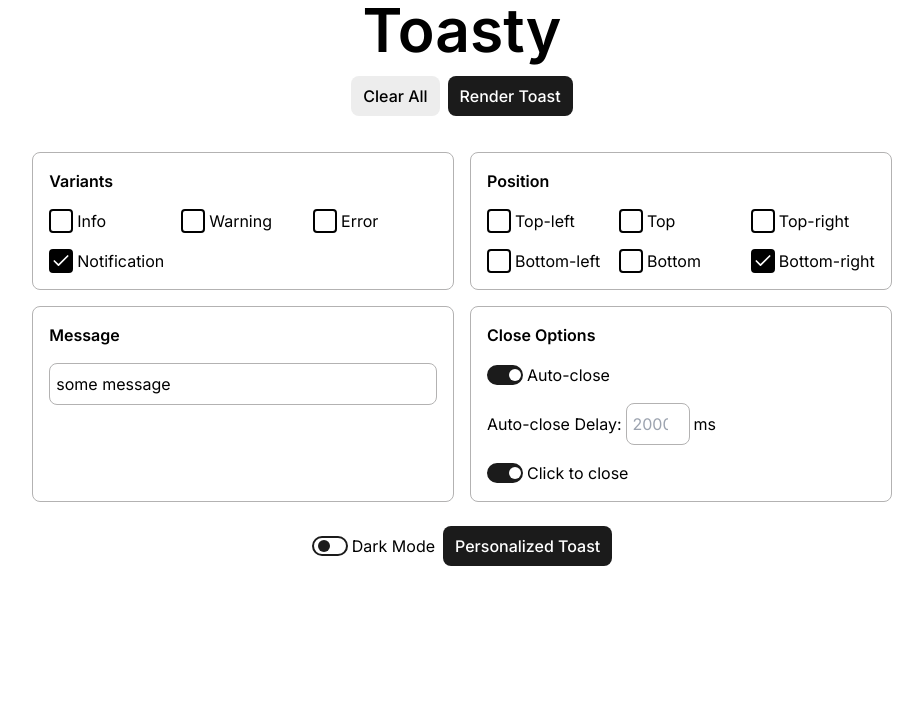
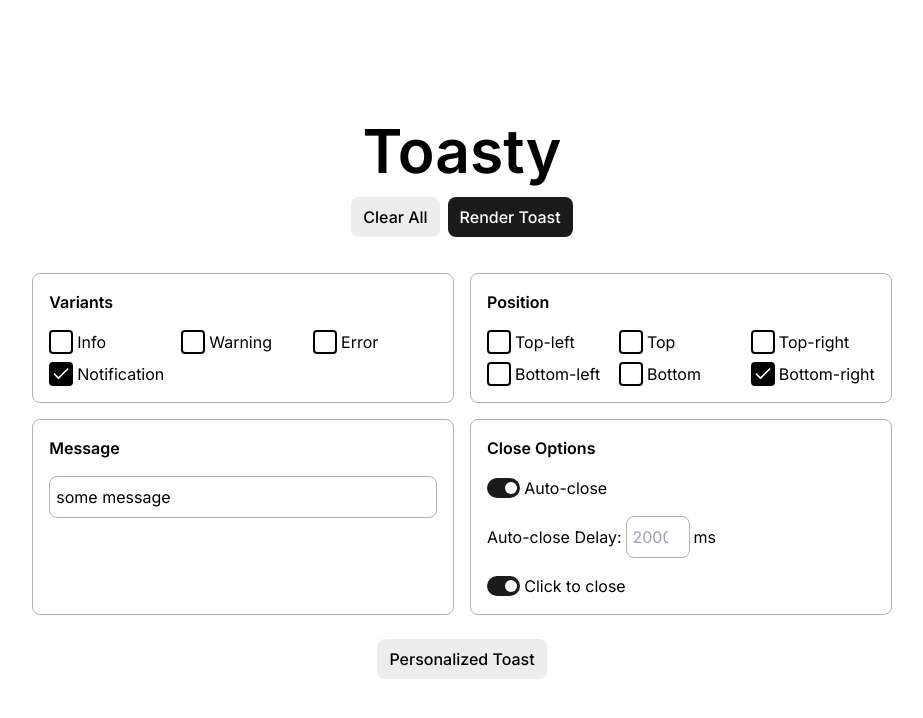
Before and after one commit to andrescasa-dev/toasty-playground, a Next.js app: page / in a window 1280 px wide. Shown: the top 718 px of the page, without its empty margins (178-1101 px from the left). Built offline with nearby package versions, Linux system fonts and the light colour scheme.

Commit message:
improvements: label hitbox, layout centered, active switch bug fixed

```diff
--- a/package.json
+++ b/package.json
@@ -16,7 +16,8 @@
     "next": "14.2.5",
     "prettier-plugin-tailwindcss": "^0.6.5",
     "react": "^18",
-    "react-dom": "^18"
+    "react-dom": "^18",
+    "toasty-casa": "^1.0.2"
   },
   "devDependencies": {
     "@types/node": "^20",
--- a/src/app/page.tsx
+++ b/src/app/page.tsx
@@ -38,16 +38,15 @@ export default function Home() {
 
     const newToast: PersonalizedToastConfig = {
       message: msg,
-      //@ts-expect-error Type validation here is not necessary, because this error only occurs in this playground context, the final user won't use Toasty like in this sandbox
+      //@ts-expect-error ts(2322) This only happens in this playground context. adding validation could be great but unnecessary for this case
       intent: intent,
     };
-    setMsg("");
 
     pushToast(newToast);
   };
 
   return (
-    <main className="flex h-screen flex-col items-center gap-6">
+    <main className="flex h-screen flex-col items-center justify-center gap-6">
       <form
         onSubmit={handleSubmit}
         className="flex w-full flex-col gap-4 md:gap-y-9"
@@ -74,7 +73,7 @@ export default function Home() {
           <ConfigSection title="Variants">
             <RadioGroup
               options={["info", "warning", "error", "notification"]}
-              className="grid grid-cols-3 gap-2 gap-y-4"
+              className="grid grid-cols-3 gap-2"
               name="intent"
               value={intent}
               onChange={setIntent}
@@ -93,7 +92,7 @@ export default function Home() {
                 "bottom",
                 "bottom-right",
               ]}
-              className="grid grid-cols-3 gap-2 gap-y-4"
+              className="grid grid-cols-3 gap-2"
             />
           </ConfigSection>
           <ConfigSection title="Message">
@@ -141,9 +140,6 @@ export default function Home() {
         </div>
       </form>
       <div className="flex gap-2">
-        <LabelWrapper text="Dark Mode" className="self-center">
-          <Switch />
-        </LabelWrapper>
         <Button
           onClick={() =>
             pushToast({
@@ -153,7 +149,7 @@ export default function Home() {
               isAutoClose: false,
             })
           }
-          intent="primary"
+          intent="secondary"
         >
           Personalized Toast
         </Button>
--- a/src/components/Label.tsx
+++ b/src/components/Label.tsx
@@ -2,7 +2,7 @@ import { Label as LabelHeadless } from "@headlessui/react";
 import { textStyles } from "./typography/Text";
 
 function Label({ children, ...delegate }: { children: string }) {
-  const composeClassName = `${textStyles({ type: "body-1" })} first-letter:uppercase`;
+  const composeClassName = `${textStyles({ type: "body-1" })} first-letter:uppercase w-full pl-1 cursor-pointer`;
   return (
     <LabelHeadless className={composeClassName} {...delegate}>
       {children}
--- a/src/components/LabelWrapper.tsx
+++ b/src/components/LabelWrapper.tsx
@@ -11,7 +11,7 @@ function LabelWrapper({
   className?: string;
   children: ReactElement;
 }) {
-  const composeClassName = `flex items-center gap-1 ${className}`;
+  const composeClassName = `flex items-center cursor-pointer ${className} `;
   return (
     <Field className={composeClassName}>
       {children}
--- a/src/components/Switch.tsx
+++ b/src/components/Switch.tsx
@@ -12,7 +12,7 @@ function Switch({ ...delegate }: SwitchProps) {
       value="true"
       className="group inline-flex h-5 w-9 items-center rounded-full border-2 border-primary bg-white transition data-[checked]:bg-primary"
     >
-      <span className="size-3 translate-x-1 rounded-full bg-primary transition group-data-[checked]:translate-x-5 group-data-[checked]:bg-white" />
+      <span className="size-3 translate-x-1 rounded-full bg-primary transition group-data-[checked]:translate-x-4 group-data-[checked]:bg-white" />
     </SwitchHeadless>
   );
 }
--- a/src/components/Toast.tsx
+++ b/src/components/Toast.tsx
@@ -1,9 +1,8 @@
 import { cva, VariantProps } from "class-variance-authority";
 import { CircleX, Info, TriangleAlert, X } from "lucide-react";
 import { useEffect } from "react";
-import Text from "./typography/Text";
+import { GeneralToastConfig } from "../types/index";
 import Timer from "./Timer";
-import { GeneralToastConfig } from "@/types";
 
 const iconDict = {
   notification: false as const,
@@ -56,7 +55,7 @@ function Toast({
   useEffect(() => {
     if (isAutoClose) {
       const timeOut = setTimeout(() => {
-        handleClose && handleClose();
+        if (handleClose) handleClose();
       }, closeDelay);
       return () => clearTimeout(timeOut);
     }
@@ -75,9 +74,7 @@ function Toast({
 
       <div className="flex gap-1">
         {Icon && <Icon strokeWidth={1.5} />}
-        <Text as="p" type={"body-1"}>
-          {message}
-        </Text>
+        <p className="text-sm md:text-base">{message}</p>
       </div>
 
       {isAutoClose && <Timer duration={closeDelay!} intent={intent} />}
--- a/src/components/ToastProvider.tsx
+++ b/src/components/ToastProvider.tsx
@@ -19,9 +19,16 @@ export const defaultConfig: ToastStackConfig = {
   closeDelay: 2000,
 };
 
-function ToastProvider({ children }: { children: ReactNode }) {
+interface ToastProviderProps extends ToastStackConfig {
+  children: ReactNode;
+}
+
+function ToastProvider({ children, ...userConfig }: ToastProviderProps) {
   const [toastList, setToastList] = useState<ToastDataWithID[]>([]);
-  const [stackConfig, setStackConfig] = useState(defaultConfig);
+  const [stackConfig, setStackConfig] = useState<ToastStackConfig>({
+    ...defaultConfig,
+    ...userConfig,
+  });
 
   const pushToast: ToastContextValue["pushToast"] = (toast) =>
     setToastList((prev) => {
--- a/src/components/ToastStack.tsx
+++ b/src/components/ToastStack.tsx
@@ -1,4 +1,4 @@
-import { GeneralToastConfig } from "@/types";
+import { GeneralToastConfig } from "../types/index";
 import { cva, VariantProps } from "class-variance-authority";
 import Toast, { ToastDataWithID } from "./Toast";
 import clsx from "clsx";
--- a/tailwind.config.ts
+++ b/tailwind.config.ts
@@ -1,3 +1,4 @@
+
 import type { Config } from "tailwindcss";
 
 const config: Config = {
```
Also changed, not shown: 1 other file (tests, documents, lock files or other folders).
